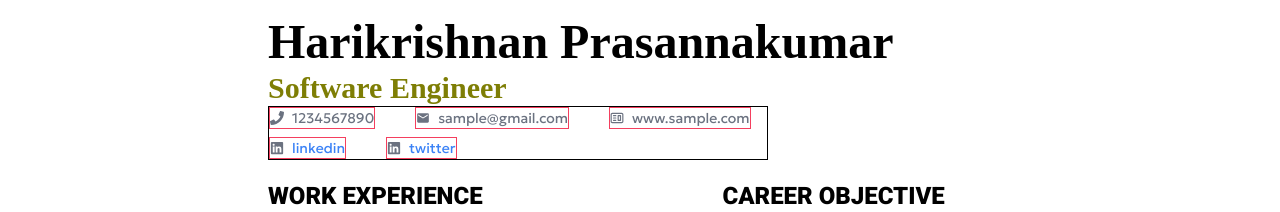
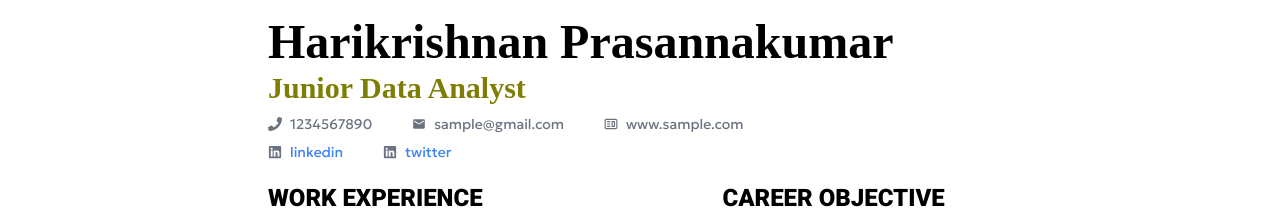
Before and after one commit to HarikrishnanYPR1707/EcliptiQ, a React (Vite) app: page /templates/da/jlr in a window 1280 px wide. Shown: the part 330-542 px from the top of the page. Built offline with nearby package versions, Linux system fonts and the light colour scheme; no server answers; a web font is replaced by a local one.

Commit message:
Added Changes

```diff
--- a/src/components/resumeTemplates/da/DaJlr.jsx
+++ b/src/components/resumeTemplates/da/DaJlr.jsx
@@ -41,31 +41,31 @@ const DaJlr = () => {
                 Harikrishnan Prasannakumar
               </h1>
               <h3 className="font-timesNewRoman text-3xl font-bold text-[#7e7e05]">
-                Software Engineer
+                Junior Data Analyst
               </h3>
             </div>
-            <div className="flex w-[500px] flex-wrap gap-x-10 gap-y-2 border border-black">
-              <p className="flex w-fit items-center justify-center gap-2 border border-rose-500 text-sm text-gray-500">
+            <div className="mt-2 flex w-[500px] flex-wrap gap-x-10 gap-y-2">
+              <p className="flex w-fit items-center justify-center gap-2 text-sm text-gray-500">
                 <FaPhone className="text-gray-500" />
                 <span className="">1234567890</span>
               </p>
-              <p className="flex w-fit items-center justify-center gap-2 border border-rose-500 text-sm text-gray-500">
+              <p className="flex w-fit items-center justify-center gap-2 text-sm text-gray-500">
                 <MdEmail className="text-gray-500" />
                 <span className="">sample@gmail.com</span>
               </p>
-              <p className="flex w-fit items-center justify-center border border-rose-500 text-sm text-gray-500">
+              <p className="flex w-fit items-center justify-center text-sm text-gray-500">
                 <a href="#" className="flex items-center justify-center gap-2">
                   <CgWebsite className="text-gray-500" />
                   www.sample.com
                 </a>
               </p>
-              <p className="flex w-fit items-center justify-center border border-rose-500 text-sm text-gray-500">
+              <p className="flex w-fit items-center justify-center text-sm text-gray-500">
                 <a href="" className="flex items-center justify-center gap-2">
                   <FaLinkedin className="" />
                   <span className="text-blue-500">linkedin</span>
                 </a>
               </p>
-              <p className="flex w-fit items-center justify-center border border-rose-500 text-sm text-gray-500">
+              <p className="flex w-fit items-center justify-center text-sm text-gray-500">
                 <a href="" className="flex items-center justify-center gap-2">
                   <FaLinkedin className="" />
                   <span className="text-blue-500">twitter</span>
```
